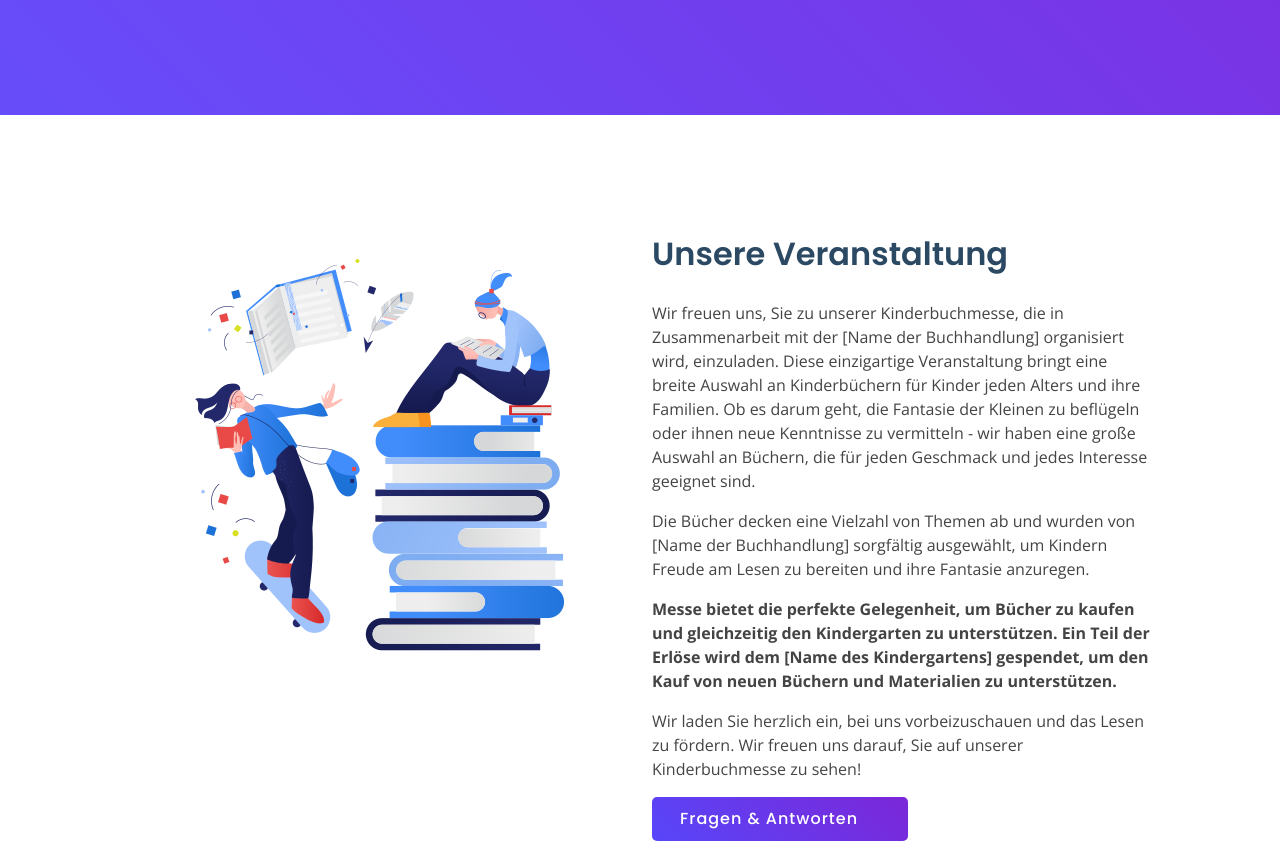
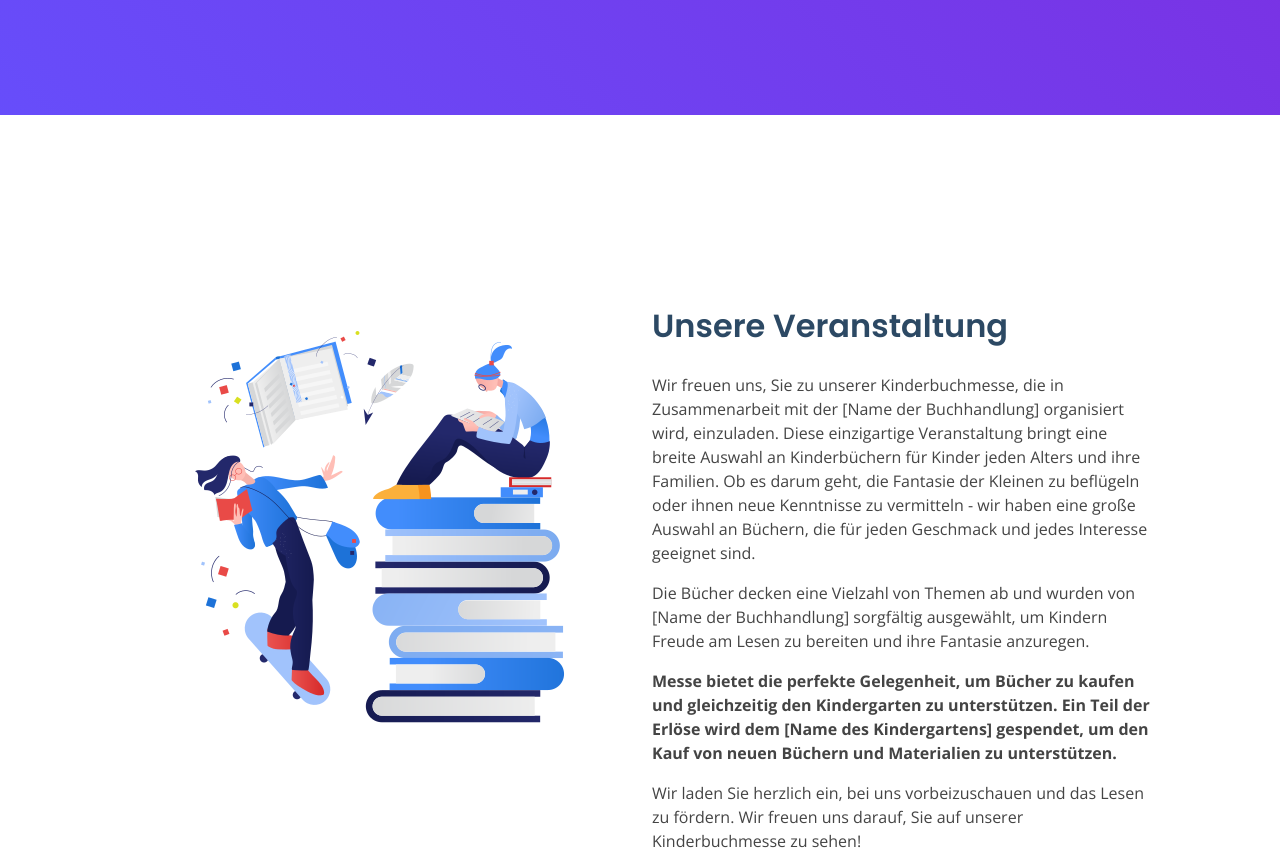
Before and after one commit to irynamill/bookfair, a plain HTML site: page index.html in a window 1280 px wide. Shown: the part 685-1541 px from the top of the page. Drawn offline with nearby package versions, Linux system fonts and the light colour scheme.

Commit message:
add top padding

```diff
--- a/assets/css/style.css
+++ b/assets/css/style.css
@@ -614,7 +614,7 @@ section {
 # About
 --------------------------------------------------------------*/
 .about {
-  padding-top: 120px;
+  padding-top: 15%;
 }
 
 .about .test {
```
